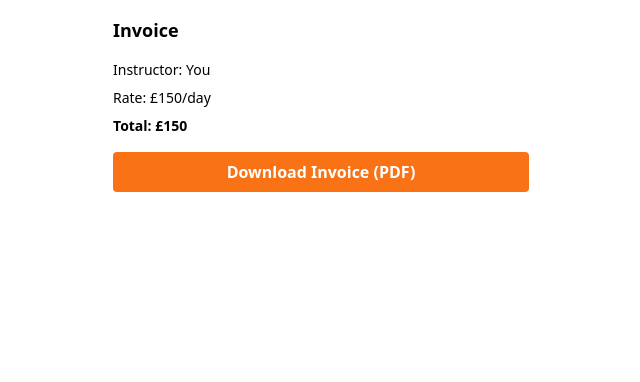
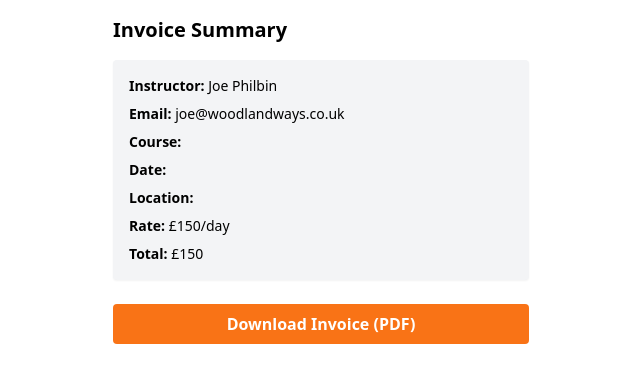
Before and after one commit to BUSHBOI95/Woodland-Ways-Portal-, a React (Vite) app: page /generate-invoice in a window 1280 px wide. Shown: the top 382 px of the page, without its empty margins (319-959 px from the left). Built offline with nearby package versions, Linux system fonts and the light colour scheme.

Commit message:
Update GenerateInvoice.jsx

```diff
--- a/src/pages/GenerateInvoice.jsx
+++ b/src/pages/GenerateInvoice.jsx
@@ -1,21 +1,63 @@
 import React from 'react';
 import { useLocation } from 'react-router-dom';
+import jsPDF from 'jspdf';
 
 const GenerateInvoice = () => {
-  const course = useLocation().state?.course;
+  const location = useLocation();
+  const course = location.state?.course;
 
-  const rate = 150; // Example flat day rate
-  const total = course?.duration === '2-day' ? rate * 2 : rate;
+  const instructor = {
+    name: 'Joe Philbin',
+    email: 'joe@woodlandways.co.uk',
+    ratePerDay: 150,
+    address: 'The Cottage, Peak District, UK'
+  };
+
+  const total = course?.duration === '2-day' ? instructor.ratePerDay * 2 : instructor.ratePerDay;
+
+  const generatePDF = () => {
+    const doc = new jsPDF();
+
+    doc.setFontSize(16);
+    doc.text('INVOICE', 14, 20);
+
+    doc.setFontSize(12);
+    doc.text(`Date: ${new Date().toLocaleDateString()}`, 14, 30);
+
+    doc.text(`Billed To:`, 14, 45);
+    doc.text(instructor.name, 14, 52);
+    doc.text(instructor.address, 14, 58);
+    doc.text(instructor.email, 14, 64);
+
+    doc.text(`Course: ${course.title}`, 14, 80);
+    doc.text(`Location: ${course.location}`, 14, 86);
+    doc.text(`Date: ${course.date}`, 14, 92);
+    doc.text(`Duration: ${course.duration}`, 14, 98);
+
+    doc.text(`Day Rate: £${instructor.ratePerDay}`, 14, 110);
+    doc.text(`Total: £${total}`, 14, 118);
+
+    doc.save(`Invoice_${course.title.replace(/\s+/g, '_')}.pdf`);
+  };
 
   return (
     <div className="p-4 max-w-md mx-auto">
-      <h1 className="text-lg font-bold mb-4">Invoice</h1>
-      <p className="text-sm text-gray-600 mb-2">{course?.title}</p>
-      <p className="text-sm mb-2">Instructor: You</p>
-      <p className="text-sm mb-2">Rate: £{rate}/day</p>
-      <p className="text-sm mb-4 font-semibold">Total: £{total}</p>
+      <h1 className="text-xl font-bold mb-4">Invoice Summary</h1>
 
-      <button className="bg-orange-500 text-white w-full py-2 rounded font-semibold">
+      <div className="bg-gray-100 p-4 rounded shadow-sm text-sm space-y-2">
+        <p><strong>Instructor:</strong> {instructor.name}</p>
+        <p><strong>Email:</strong> {instructor.email}</p>
+        <p><strong>Course:</strong> {course?.title}</p>
+        <p><strong>Date:</strong> {course?.date}</p>
+        <p><strong>Location:</strong> {course?.location}</p>
+        <p><strong>Rate:</strong> £{instructor.ratePerDay}/day</p>
+        <p><strong>Total:</strong> £{total}</p>
+      </div>
+
+      <button
+        onClick={generatePDF}
+        className="mt-6 bg-orange-500 text-white w-full py-2 rounded font-semibold"
+      >
         Download Invoice (PDF)
       </button>
     </div>
```
